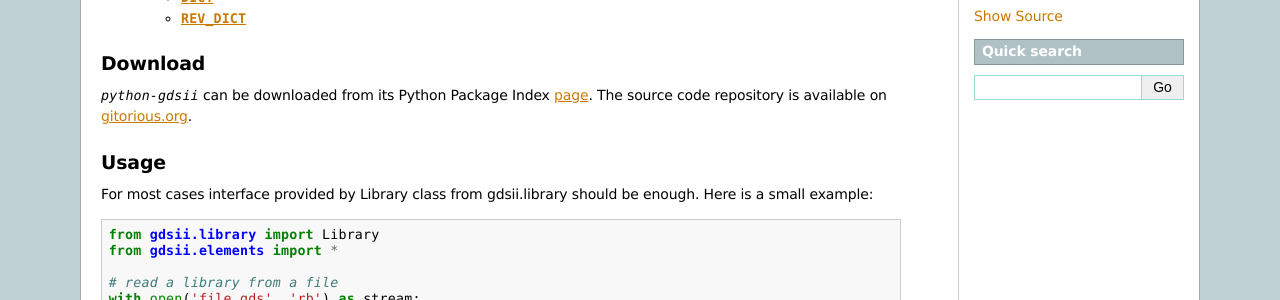
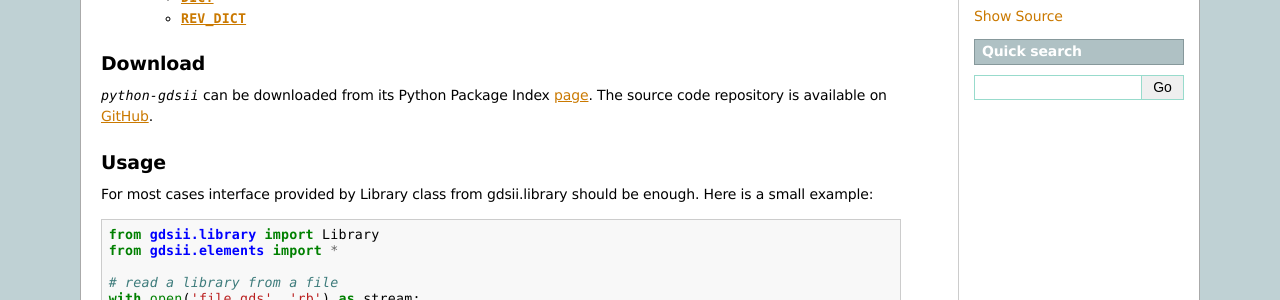
Before and after one commit to eugmes/python-gdsii, a Sphinx documentation site: the page built from doc/index.rst, in a window 1280 px wide. Shown: the part 309-609 px from the top of the page. Built offline with Sphinx 7.4.7, drawn with Linux system fonts in a browser that asks for light colours.

Commit message:
doc: Point to GitHub for source code

```diff
--- a/doc/index.rst
+++ b/doc/index.rst
@@ -20,7 +20,7 @@ Download
 --------
 
 `python-gdsii` can be downloaded from its Python Package Index `page <http://pypi.python.org/pypi/python-gdsii/>`_.
-The source code repository is available on `gitorious.org <http://gitorious.org/python-gdsii>`_.
+The source code repository is available on `GitHub <https://github.com/eugmes/python-gdsii>`_.
 
 Usage
 -----
```
